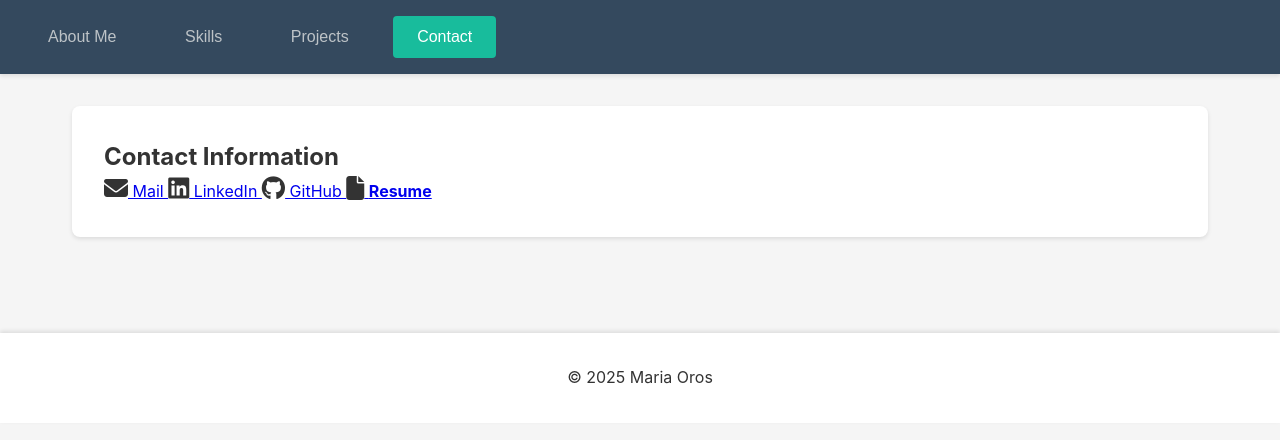
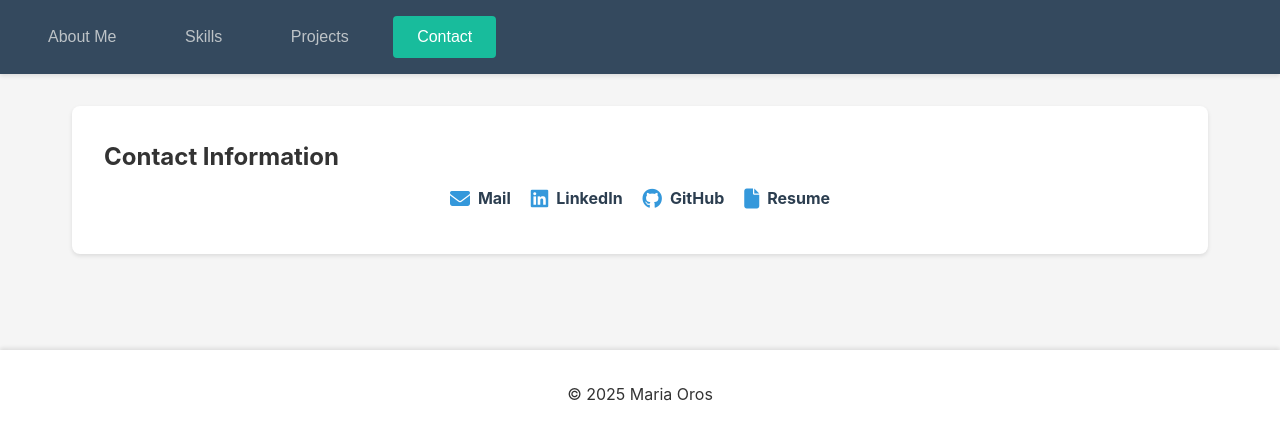
Before and after one commit to mariaob1201/CVU-Maria, a website: page public/index.html in a window 1280 px wide. Both pictures are taken after a click on the button "Contact". Drawn offline with Linux system fonts and the light colour scheme.

Commit message:
Update styles.css

```diff
--- a/public/css/styles.css
+++ b/public/css/styles.css
@@ -73,6 +73,15 @@ body {
     margin-bottom: 2rem;
 }
 
+.profile-experience {
+    margin-bottom: 30px; /* Adds space between paragraphs */
+}
+
+.profile-software {
+    margin-top: 20px;
+}
+
+
 .image-wrapper {
     position: relative;
     width: 200px;
@@ -117,6 +126,7 @@ body {
     margin-bottom: 1rem;
     color: #2c3e50;
 }
+
 
 /* -----------------------------
    Skills Section
@@ -228,3 +238,40 @@ footer {
         grid-template-columns: 1fr;
     }
 }
+
+/* -----------------------------
+   Contact
+----------------------------- */
+.contact-list {
+    display: flex;  /* Enables horizontal alignment */
+    gap: 20px;  /* Adds space between items */
+    flex-wrap: wrap; /* Allows wrapping if needed on small screens */
+    justify-content: center; /* Centers the icons */
+    align-items: center; /* Aligns items vertically */
+    padding: 10px 0;
+}
+
+.contact-item {
+    display: flex;
+    align-items: center;
+    gap: 8px; /* Space between icon and text */
+    text-decoration: none;
+    color: #2c3e50;
+    font-size: 16px;
+    font-weight: bold;
+    transition: color 0.3s ease-in-out;
+}
+
+.contact-item i {
+    font-size: 20px; /* Adjust icon size */
+    color: #3498db;
+    transition: color 0.3s ease-in-out;
+}
+
+.contact-item:hover {
+    color: #1a5276; /* Changes text color on hover */
+}
+
+.contact-item:hover i {
+    color: #1a5276; /* Changes icon color on hover */
+}
```
